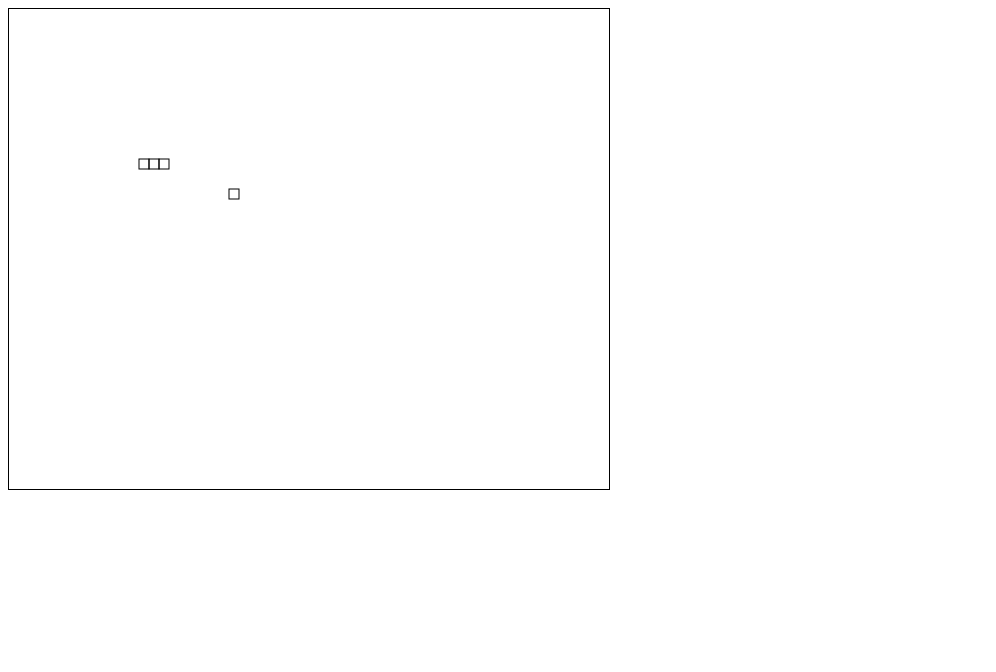
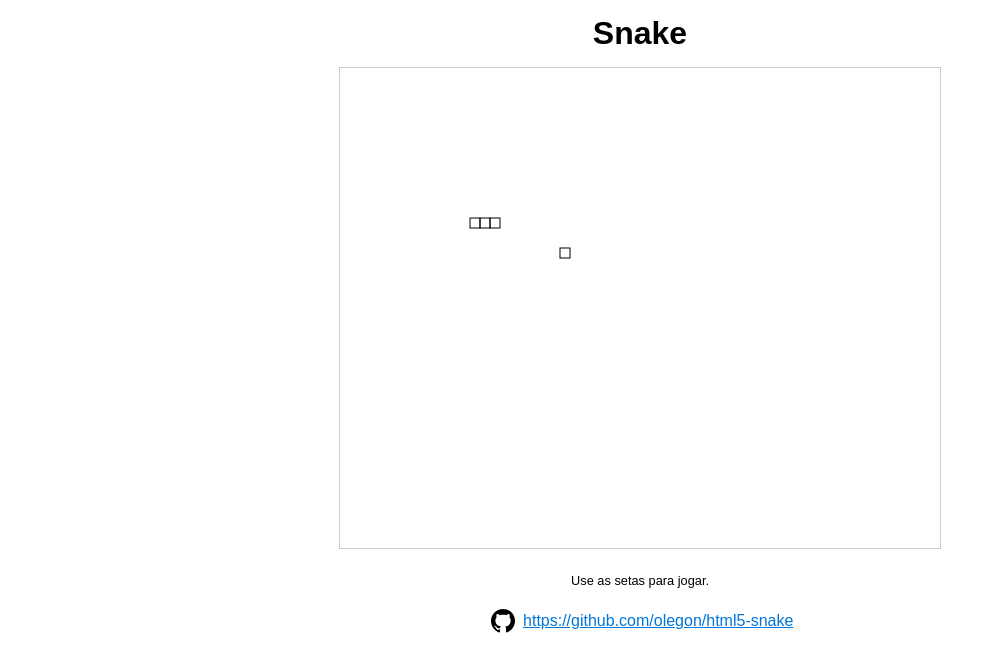
Before and after one commit to olegon/html5-snake, a plain HTML site: page index.html in a window 1280 px wide. Shown: the whole page, without its empty margins (0-996 px from the left). Drawn offline with Linux system fonts and the light colour scheme.

Commit message:
- O CSS da página foi refeito. - Informações de jogabilidade e do repositório Github foram adicionadas na   página. - Adicionado efeito de delay.

```diff
--- a/css/main.css
+++ b/css/main.css
@@ -1,3 +1,32 @@
+body {
+    text-align: center;
+
+    font-family: "Arial", sans-serif;
+    font-size: 16px;
+    line-height: 1.5em;
+}
+
+a {
+    color: #0275D8;
+}
+
+a:hover {
+    color: #FF9900;
+}
+
 .main-canvas {
-    border: 1px solid black;
+    border: 1px solid #CCC;
 }
+
+.instrucao {
+    font-size: 0.8em;
+}
+
+.github {
+
+}
+
+.github .icone {
+    vertical-align: middle;
+    margin: 0 4px;
+}
--- a/index.html
+++ b/index.html
@@ -10,7 +10,16 @@
 </head>
 
 <body>
-	<canvas id="mainCanvas" class="main-canvas" width="600" height="480"></canvas>
+	<h1>Snake</h1>
+
+	<canvas id="mainCanvas" class="main-canvas" width="600" height="480">
+		<p>Seu navagador não suporta o elemento canvas. :(</p>
+	</canvas>
+
+	<p class="instrucao">Use as setas para jogar.</p>
+	<p class="github"><svg class="icone" height="24" version="1.1" viewBox="0 0 16 16" width="24"><path d="M8 0C3.58 0 0 3.58 0 8c0 3.54 2.29 6.53 5.47 7.59 0.4 0.07 0.55-0.17 0.55-0.38 0-0.19-0.01-0.82-0.01-1.49-2.01 0.37-2.53-0.49-2.69-0.94-0.09-0.23-0.48-0.94-0.82-1.13-0.28-0.15-0.68-0.52-0.01-0.53 0.63-0.01 1.08 0.58 1.23 0.82 0.72 1.21 1.87 0.87 2.33 0.66 0.07-0.52 0.28-0.87 0.51-1.07-1.78-0.2-3.64-0.89-3.64-3.95 0-0.87 0.31-1.59 0.82-2.15-0.08-0.2-0.36-1.02 0.08-2.12 0 0 0.67-0.21 2.2 0.82 0.64-0.18 1.32-0.27 2-0.27 0.68 0 1.36 0.09 2 0.27 1.53-1.04 2.2-0.82 2.2-0.82 0.44 1.1 0.16 1.92 0.08 2.12 0.51 0.56 0.82 1.27 0.82 2.15 0 3.07-1.87 3.75-3.65 3.95 0.29 0.25 0.54 0.73 0.54 1.48 0 1.07-0.01 1.93-0.01 2.2 0 0.21 0.15 0.46 0.55 0.38C13.71 14.53 16 11.53 16 8 16 3.58 12.42 0 8 0z"></path></svg> <a href="https://github.com/olegon/html5-snake">https://github.com/olegon/html5-snake</a></p>
+
+
 
 	<script src="js/Game.js"></script>
 	<script src="js/Rectangle.js"></script>
@@ -25,6 +34,10 @@
 			var game = new Game(CANVAS_ELEMENT_ID);
 
 			game.init(function(state) {
+				state.game = {
+					'timeElapsedSinceLastRender': 0
+				};
+
 				var SNAKE_BODY_SIZE = 10;
 				var canvasElement = state.getCanvasElement();
 
@@ -37,6 +50,12 @@
 				if (state.game_status == Game.GAME_OVER) {
 					return;
 				}
+
+				if (state.game.timeElapsedSinceLastRender < 100) {
+					return;
+				}
+
+				state.game.timeElapsedSinceLastRender -= 100;
 
 				var ctx = state.get2dContext();
 
@@ -75,6 +94,8 @@
 				if (state.game_status == Game.GAME_OVER) {
 					return;
 				}
+
+				state.game.timeElapsedSinceLastRender += dt;
 
 				var snake = state.game.snake;
 				var fruit = state.game.fruit;
--- a/js/Game.js
+++ b/js/Game.js
@@ -17,9 +17,6 @@
             'getCanvasElement': function () {
                 return self.coreState.canvasElement;
             },
-            'game': {
-
-            }
         };
     }
 
@@ -30,7 +27,16 @@
 
     Game.prototype.init = function(initFunction) {
         this.coreState.canvasElement = window.document.getElementById(this.canvasId);
+
+        if (this.coreState.canvasElement == null) {
+            throw new Error('O elemento Canvas cujo id é "' + this.canvasId + '" não foi encontrado.');
+        }
+
         this.coreState.canvasCtx = this.coreState.canvasElement.getContext('2d');
+
+        if (this.coreState.canvasCtx == null) {
+            throw new Error('Não foi possível obter o contexto 2d do elemento Canvas.');
+        }
 
         this.state.game_status = Game.GAME_WAITING_TO_START;
 
```
